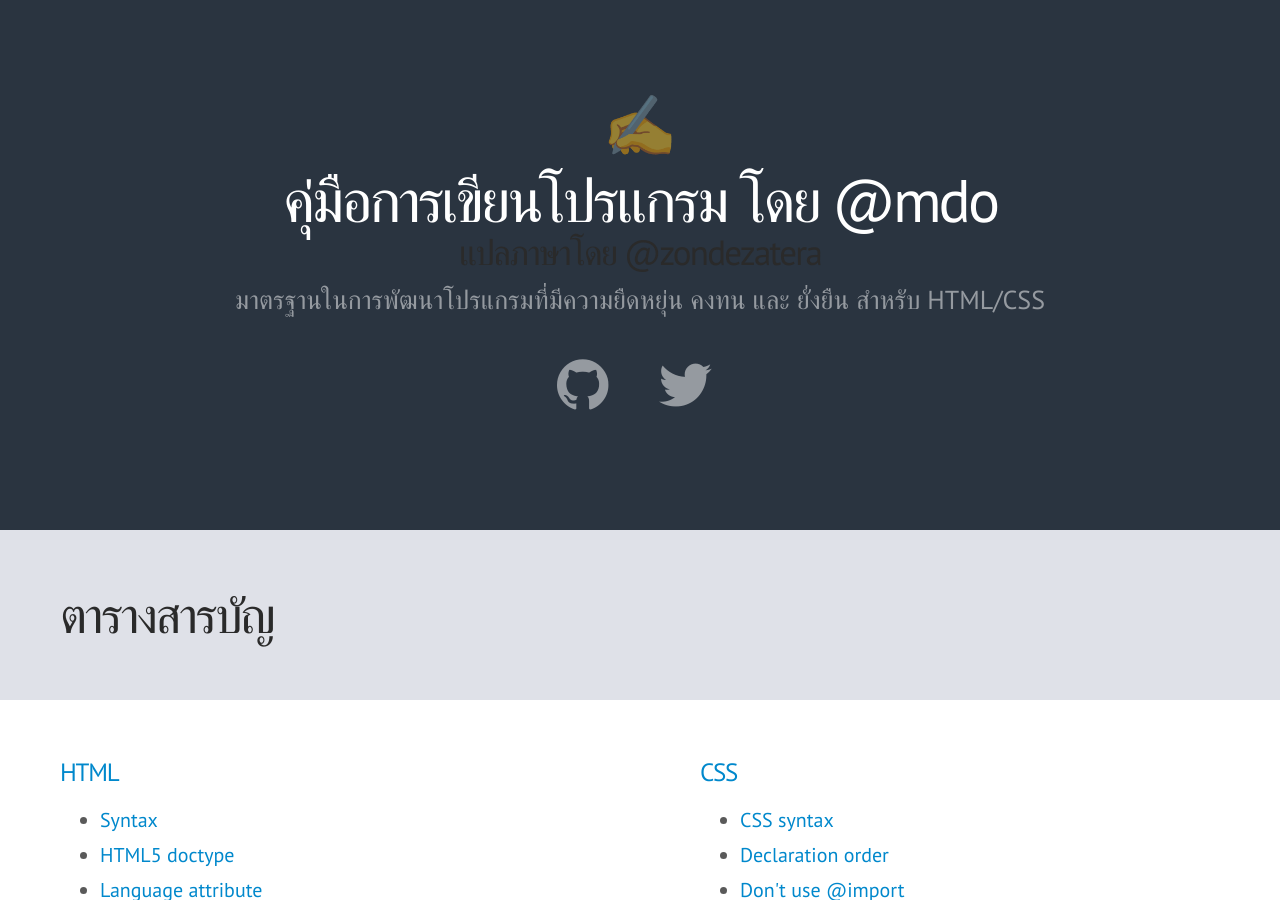
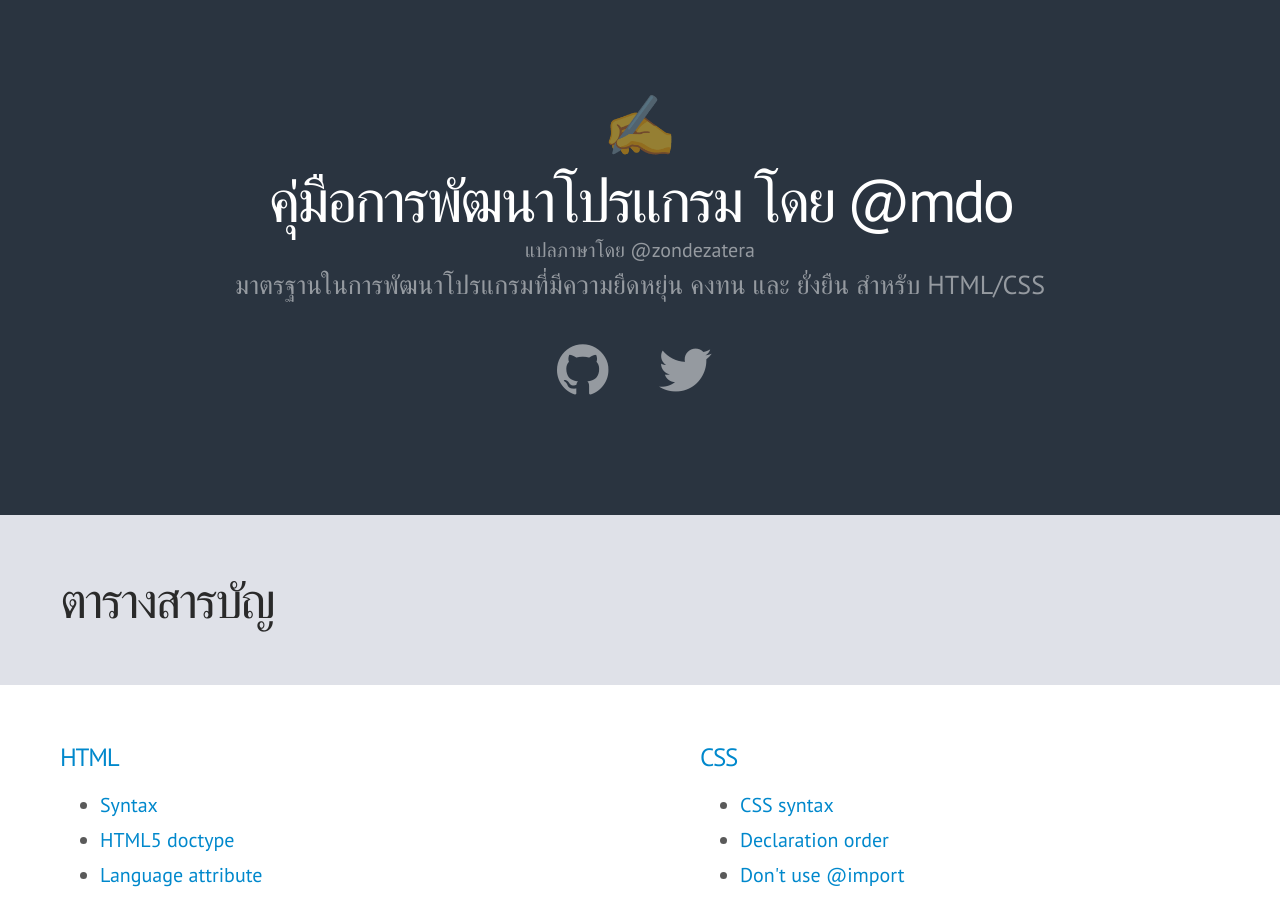
Before and after one commit to mdo/code-guide, a Jekyll site: the page built from index.html, in a window 1280 px wide and 900 px high. Built offline with Jekyll 4.4.1, drawn with Linux system fonts in a browser that asks for light colours; some web fonts are replaced; Markdown is read by kramdown in place of the engine named in the settings; comment, search, counter and statistics services are not loaded.

```diff
--- a/_config.yml
+++ b/_config.yml
@@ -1,4 +1,4 @@
-name:          คุ่มือการเขียนโปรแกรม โดย @mdo
+name:          คุ่มือการพัฒนาโปรแกรม โดย @mdo
 description:   มาตรฐานในการพัฒนาโปรแกรมที่มีความยืดหยุ่น คงทน และ ยั่งยืน สำหรับ HTML/CSS
 url:           http://codeguide.co
 
--- a/_includes/header.html
+++ b/_includes/header.html
@@ -2,7 +2,7 @@
   <div class="container">
     <span class="icon">&#9997;</span>
     <h1>{{ site.name }}</h1>
-    <h3>แปลภาษาโดย @zondezatera</h3>
+    <div>แปลภาษาโดย @zondezatera</div>
     <p class="lead">{{ site.description }}</p>
 
     <p class="masthead-links">
```
Also changed, not shown: README.md.
